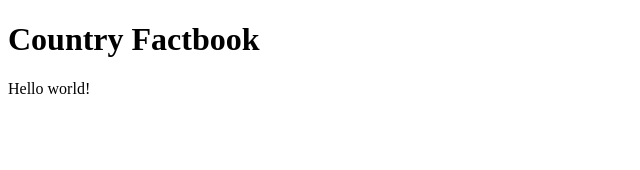
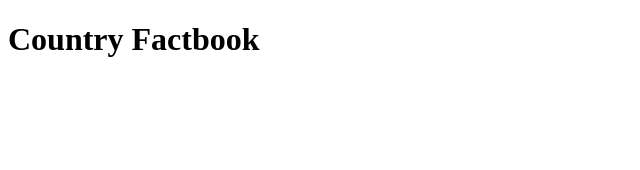
Before and after one commit to timbt/country-viewer, a React (Create React App) app: page / in a window 1280 px wide. Shown: the top 170 px of the page, without its empty margins (0-640 px from the left). Built offline with nearby package versions, Linux system fonts and the light colour scheme.

Commit message:
Remove default route in App.js - not needed for now

```diff
--- a/src/App.js
+++ b/src/App.js
@@ -26,11 +26,6 @@ function App() {
             <Country />
           </Route>
 
-          {/* Default path - show user search options */}
-          <Route path='/'>
-            <p>Hello world!</p>
-          </Route>
-
         </Switch>
       </Router>
 
```
